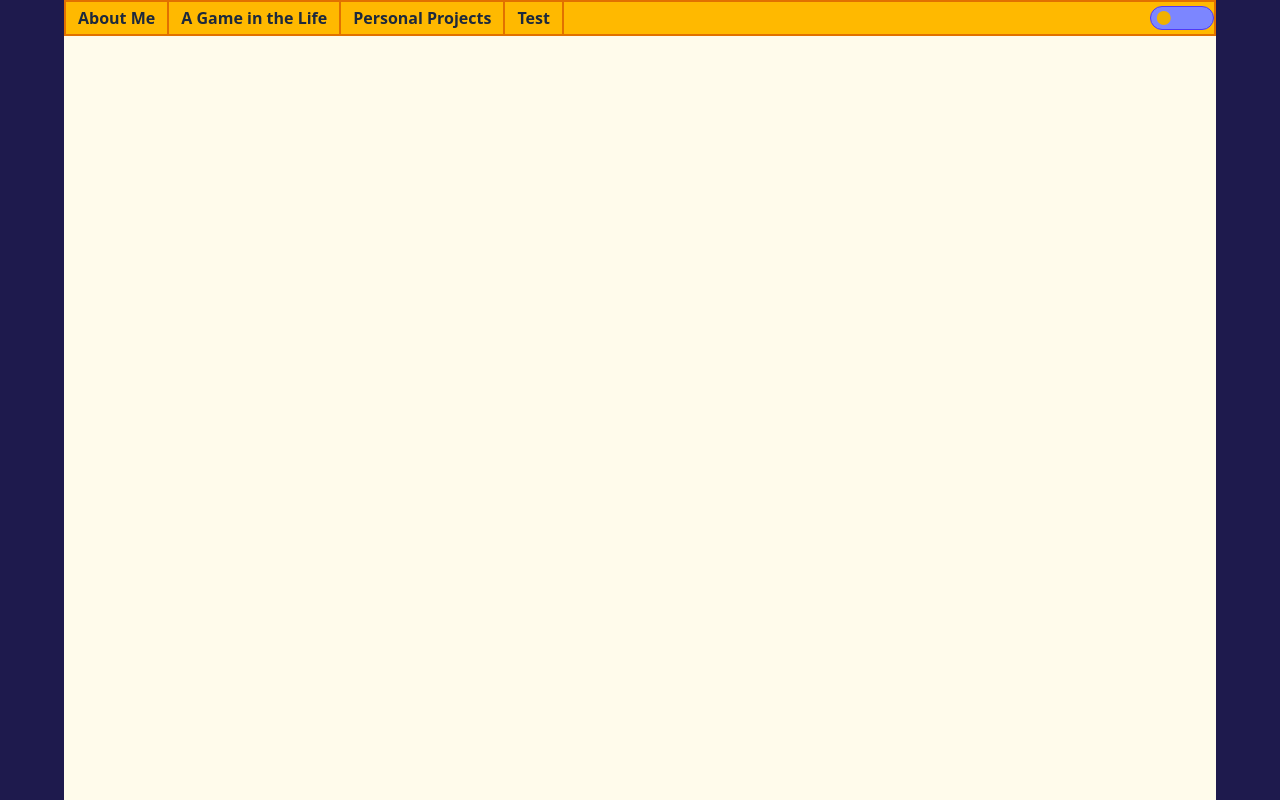
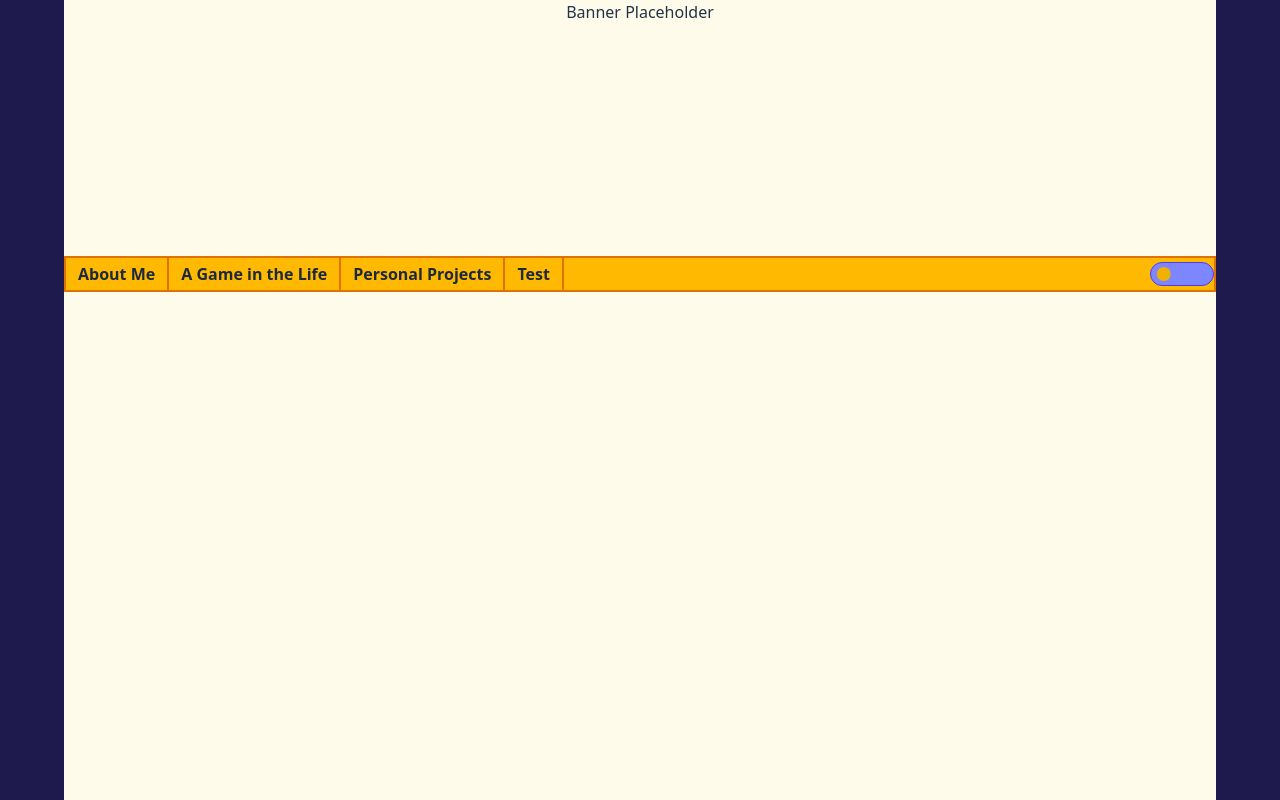
Before and after one commit to SomeSayKosm/Portfolio, a React (Vite) app: page / in a window 1280 px wide. Shown: the top 800 px of the page. Built offline with nearby package versions, Linux system fonts and the light colour scheme.

Commit message:
Set up stylings for a sticky Nav Bar

```diff
--- a/src/App.tsx
+++ b/src/App.tsx
@@ -25,6 +25,7 @@ function App() {
           "max-w-6xl w-full min-h-[2000px]",
           colorSettings.content
         )}>
+          <div className="h-64 text-center">Banner Placeholder</div>
           <NavBar
             darkModeEnabled={darkModeEnabled}
             setDarkModeEnabled={setDarkModeEnabled}
--- a/src/NavBar.tsx
+++ b/src/NavBar.tsx
@@ -12,7 +12,7 @@ const NavBar = ({darkModeEnabled, setDarkModeEnabled}: DarkModeToggleProps) => {
     const colorSettings = darkModeEnabled ? "bg-blue-950 text-slate-300 border-blue-600" : "bg-amber-400 text-slate-800 border-amber-600";
 
     return <nav className={clsx(
-        "flex justify-between border-2 w-full",
+        "flex justify-between border-2 w-full sticky top-0",
         colorSettings
     )}>
         <ul className="flex justify-start">
```
